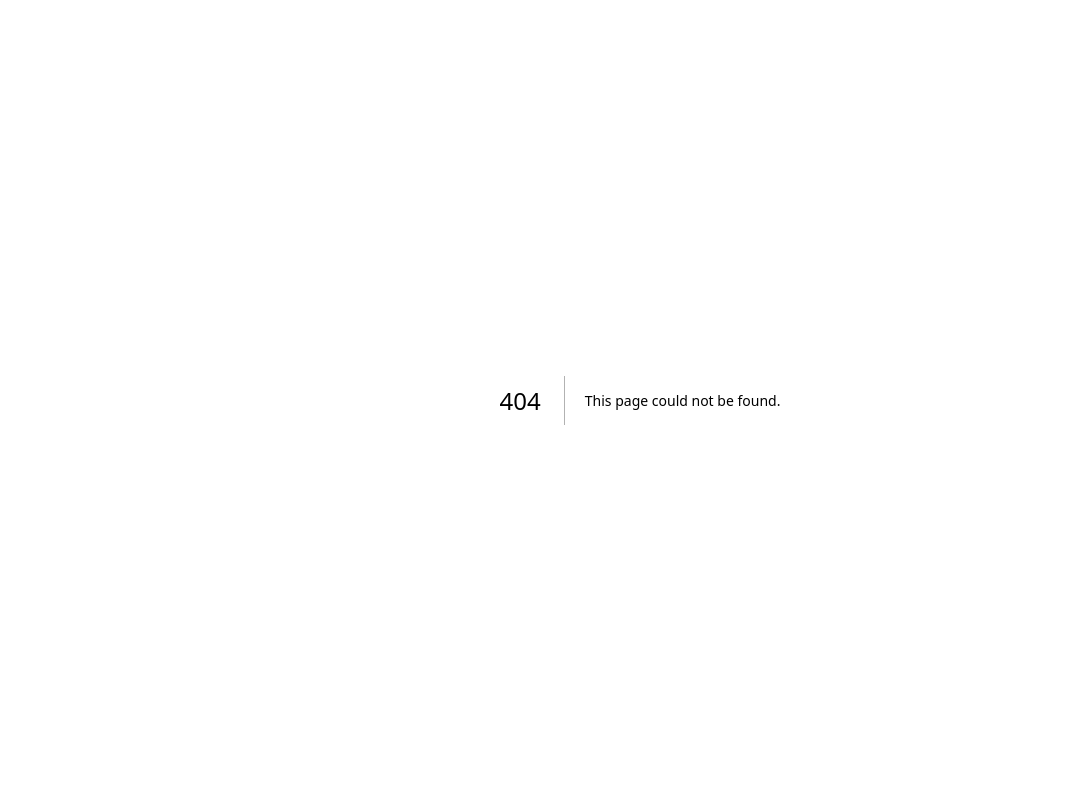
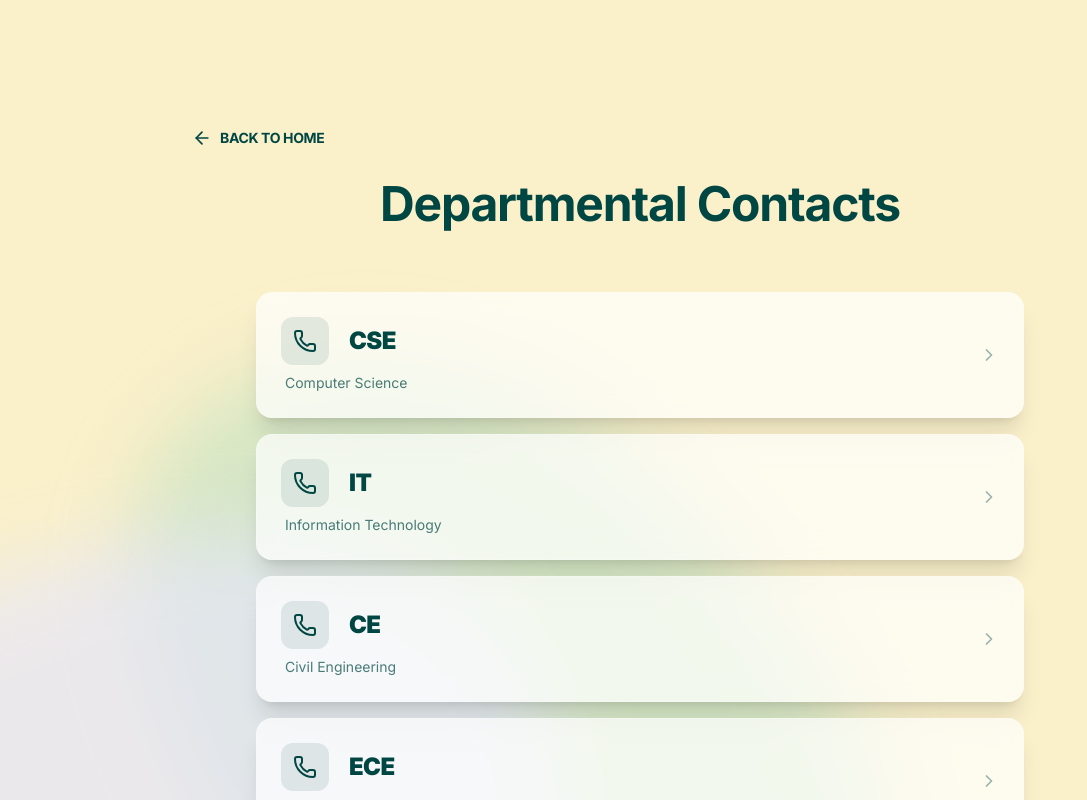
Before and after one commit to vyshnavongit/saathi-app, a Next.js app: page /contacts in a window 1280 px wide. Before the commit this address had no page. Shown: the top 800 px of the page, without its empty margins (0-1087 px from the left). Built offline with nearby package versions, Linux system fonts and the light colour scheme.

Commit message:
addtion of contact info

```diff
--- /dev/null
+++ b/app/contacts/page.tsx
@@ -0,0 +1,178 @@
+"use client"
+
+import { useState } from "react"
+import Link from "next/link"
+import { ArrowLeft, Phone, ChevronRight } from "lucide-react"
+
+export default function ContactsPage() {
+  const [selectedDept, setSelectedDept] = useState<string | null>(null)
+
+  const departments = [
+    { abbr: "CSE", name: "Computer Science" },
+    { abbr: "IT", name: "Information Technology" },
+    { abbr: "CE", name: "Civil Engineering" },
+    { abbr: "ECE", name: "Electronics & Communications Engineering" },
+    { abbr: "EEE", name: "Electrical & Electronics Engineering" }
+  ]
+
+  const contactData: Record<string, {
+    hod: { name: string; role: string; phone: string };
+    mentors: { name: string; role: string; phone: string }[];
+    captain: { name: string; role: string; phone: string }
+  }> = {
+    CSE: {
+      hod: { name: "Dr. Amit Bose", role: "HOD of CSE", phone: "+91 9876543210" },
+      mentors: [
+        { name: "Prof. Sangeeta Iyer", role: "Operating Systems", phone: "+91 9123456789" },
+        { name: "Prof. Karthik Nair", role: "Computer Networks", phone: "+91 8234567890" }
+      ],
+      captain: { name: "Sourav Das", role: "Cap of Computer Science", phone: "+91 7345678901" }
+    },
+    IT: {
+      hod: { name: "Dr. Meera Reddy", role: "HOD of IT", phone: "+91 9876543211" },
+      mentors: [
+        { name: "Prof. Sunita Gupta", role: "Cloud Computing", phone: "+91 9123456781" },
+        { name: "Prof. Anil Kapoor", role: "DBMS", phone: "+91 8234567891" }
+      ],
+      captain: { name: "Rohan Mehta", role: "Cap of IT", phone: "+91 7345678902" }
+    },
+    CE: {
+      hod: { name: "Dr. Sanjay Pandey", role: "HOD of CE", phone: "+91 9876543212" },
+      mentors: [
+        { name: "Prof. Lakshmi Narayanan", role: "Structural Analysis", phone: "+91 9123456782" },
+        { name: "Prof. Vijay Kumar", role: "Surveying", phone: "+91 8234567892" }
+      ],
+      captain: { name: "Aditya Joshi", role: "Cap of Civil Engineering", phone: "+91 7345678903" }
+    },
+    ECE: {
+      hod: { name: "Dr. Preeti Desai", role: "HOD of ECE", phone: "+91 9876543213" },
+      mentors: [
+        { name: "Prof. Manish Saxena", role: "Digital Electronics", phone: "+91 9123456783" },
+        { name: "Prof. Kavita Krishnan", role: "Microprocessors", phone: "+91 8234567893" }
+      ],
+      captain: { name: "Sneha Patil", role: "Cap of ECE", phone: "+91 7345678904" }
+    },
+    EEE: {
+      hod: { name: "Dr. Gireesh Hebbar", role: "HOD of EEE", phone: "+91 9876543214" },
+      mentors: [
+        { name: "Prof. Ravi Shankar", role: "Power Systems", phone: "+91 9123456784" },
+        { name: "Prof. Deepa Malik", role: "Control Systems", phone: "+91 8234567894" }
+      ],
+      captain: { name: "Arjun Nair", role: "Cap of EEE", phone: "+91 7345678905" }
+    }
+  }
+
+  return (
+    <div className="relative min-h-screen bg-sand-dune px-6 py-12 overflow-hidden isolate">
+
+      <div className="absolute inset-0 z-0 pointer-events-none overflow-hidden">
+        <div className="absolute top-[40%] left-[5%] w-[800px] h-[600px] bg-[#C1E1C1] rounded-[50%_50%_20%_80%/50%_20%_80%_50%] filter blur-[40px] opacity-65 rotate-[45deg]" />
+
+        <div className="absolute bottom-[-15%] left-[-10%] w-[700px] h-[700px] bg-[#E6E6FA] rounded-[20%_80%_50%_50%/80%_50%_50%_20%] filter blur-[40px] opacity-70 -rotate-[30deg]" />
+      </div>
+
+      <div className="relative z-10 max-w-4xl mx-auto mt-20">
+        {selectedDept ? (
+          <button
+            onClick={() => setSelectedDept(null)}
+            className="inline-flex items-center gap-2 text-cyprus hover:opacity-70 transition-opacity mb-8 group"
+          >
+            <ArrowLeft size={20} className="transition-transform group-hover:-translate-x-1" />
+            <span className="font-bold tracking-tight uppercase text-sm">Back to Departments</span>
+          </button>
+        ) : (
+          <Link
+            href="/"
+            className="inline-flex items-center gap-2 text-cyprus hover:opacity-70 transition-opacity mb-8 group"
+          >
+            <ArrowLeft size={20} className="transition-transform group-hover:-translate-x-1" />
+            <span className="font-bold tracking-tight uppercase text-sm">Back to Home</span>
+          </Link>
+        )}
+
+        <h1 className="text-4xl md:text-5xl font-bold text-cyprus mb-16 text-center tracking-tight animate-in fade-in slide-in-from-top duration-700">
+          {selectedDept ? `${selectedDept} Contacts` : "Departmental Contacts"}
+        </h1>
+
+        <div className="max-w-3xl mx-auto">
+          {!selectedDept ? (
+            <div className="flex flex-col gap-4">
+              {departments.map((dept, index) => (
+                <div
+                  key={dept.abbr}
+                  onClick={() => setSelectedDept(dept.abbr)}
+                  className="glass group hover:bg-cyprus hover:text-sand-dune p-6 rounded-2xl transition-all duration-300 flex items-center justify-between cursor-pointer border border-cyprus/5 shadow-sm animate-in fade-in slide-in-from-bottom duration-500"
+                  style={{ animationDelay: `${index * 50}ms` }}
+                >
+                  <div className="flex flex-col gap-2">
+                    <div className="flex items-center gap-5">
+                      <div className="bg-cyprus/10 group-hover:bg-sand-dune/20 p-3 rounded-xl transition-colors text-cyprus group-hover:text-sand-dune">
+                        <Phone className="w-6 h-6" />
+                      </div>
+                      <span className="font-black text-2xl tracking-tight">
+                        {dept.abbr}
+                      </span>
+                    </div>
+                    <span className="text-sm font-normal opacity-70 ml-1">
+                      {dept.name}
+                    </span>
+                  </div>
+                  <ChevronRight className="w-5 h-5 opacity-40 group-hover:opacity-100 transition-transform group-hover:translate-x-1" />
+                </div>
+              ))}
+            </div>
+          ) : (
+            <div className="animate-in fade-in slide-in-from-bottom duration-700">
+              <div className="space-y-8">
+                <section>
+                  <h2 className="text-xl font-black text-cyprus tracking-wider mb-4 border-b border-cyprus/10 pb-2 uppercase">
+                    HEAD OF DEPARTMENT (HOD)
+                  </h2>
+                  <div className="glass p-5 rounded-2xl border border-cyprus/5 shadow-sm">
+                    <div className="grid grid-cols-3 items-center w-full text-cyprus">
+                      <span className="font-bold text-lg">{contactData[selectedDept].hod.name}</span>
+                      <span className="text-center text-sm opacity-70 font-medium uppercase tracking-tight">{contactData[selectedDept].hod.role}</span>
+                      <span className="text-right font-mono font-semibold">{contactData[selectedDept].hod.phone}</span>
+                    </div>
+                  </div>
+                </section>
+
+                <section>
+                  <h2 className="text-xl font-black text-cyprus tracking-wider mb-4 border-b border-cyprus/10 pb-2 uppercase">
+                    MENTORS & PROFESSOR
+                  </h2>
+                  <div className="flex flex-col gap-3">
+                    {contactData[selectedDept].mentors.map((mentor, idx) => (
+                      <div key={idx} className="glass p-5 rounded-2xl border border-cyprus/5 shadow-sm">
+                        <div className="grid grid-cols-3 items-center w-full text-cyprus">
+                          <span className="font-bold text-lg">{mentor.name}</span>
+                          <span className="text-center text-sm opacity-70 font-medium">{mentor.role}</span>
+                          <span className="text-right font-mono font-semibold">{mentor.phone}</span>
+                        </div>
+                      </div>
+                    ))}
+                  </div>
+                </section>
+
+                <section>
+                  <h2 className="text-xl font-black text-cyprus tracking-wider mb-4 border-b border-cyprus/10 pb-2 uppercase">
+                    BRANCH CAPTAIN
+                  </h2>
+                  <div className="glass p-5 rounded-2xl border border-cyprus/5 shadow-sm">
+                    <div className="grid grid-cols-3 items-center w-full text-cyprus">
+                      <span className="font-bold text-lg">{contactData[selectedDept].captain.name}</span>
+                      <span className="text-center text-sm opacity-70 font-medium">{contactData[selectedDept].captain.role}</span>
+                      <span className="text-right font-mono font-semibold">{contactData[selectedDept].captain.phone}</span>
+                    </div>
+                  </div>
+                </section>
+              </div>
+            </div>
+          )}
+        </div>
+
+      </div>
+
+    </div>
+  )
+}
```
